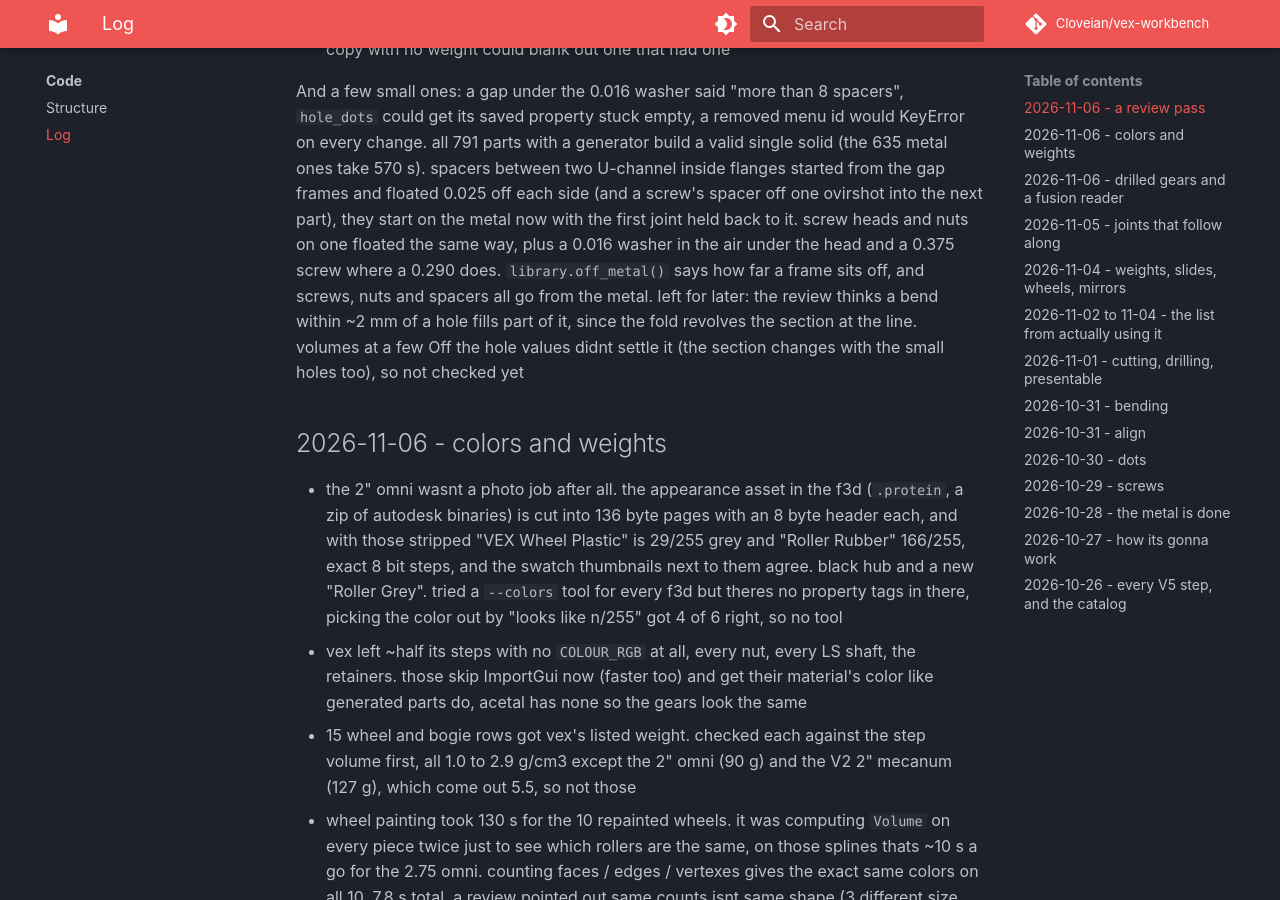
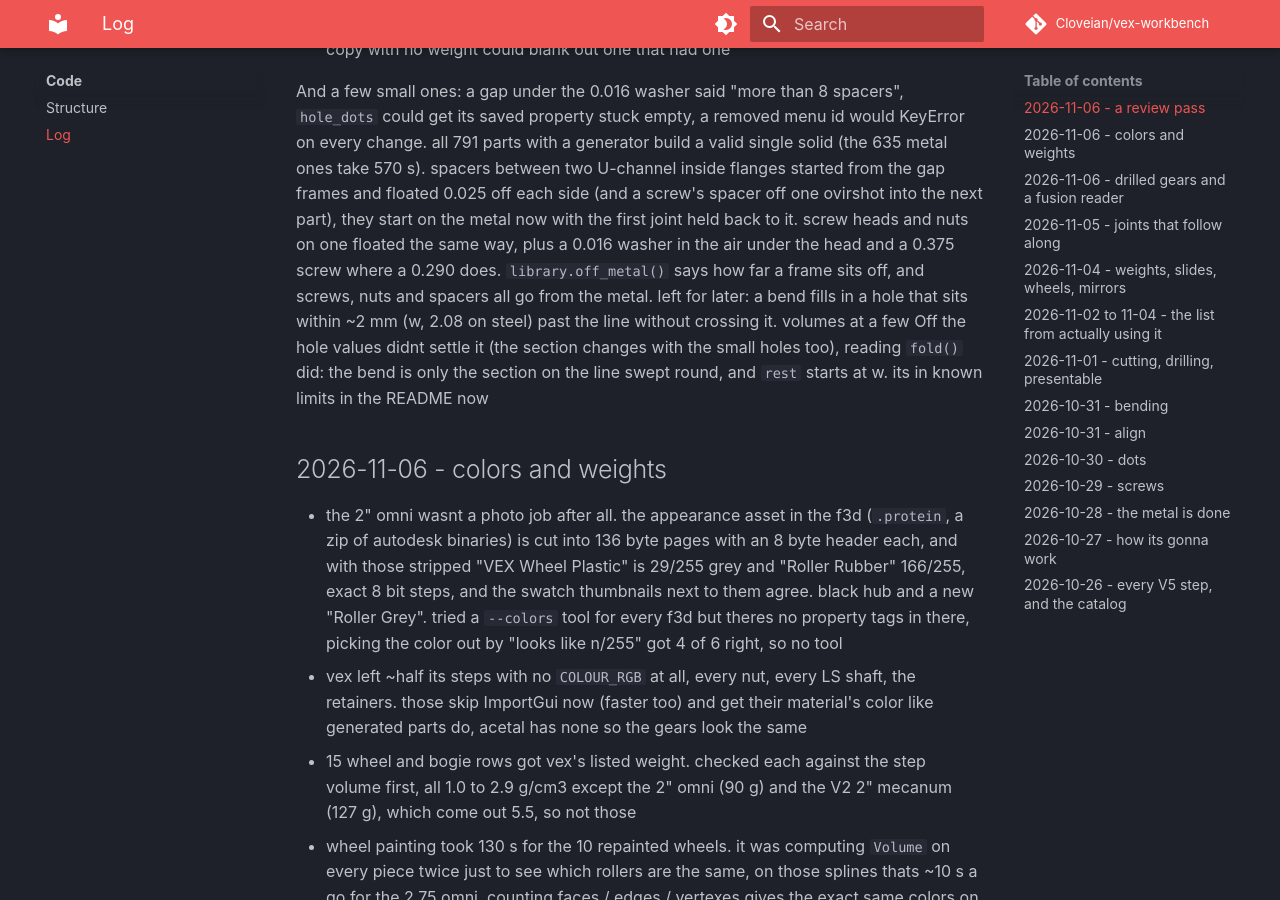
Before and after one commit to Cloveian/vex-workbench, an MkDocs documentation site: the page built from docs/code/log.md, in a window 1280 px wide and 900 px high, scrolled down 766 px. Built offline with MkDocs 1.6.1 and Material for MkDocs 9.7.7, drawn with Linux system fonts in a browser that asks for light colours; comment, search, counter and statistics services are not loaded.

Commit message:
the bend near a hole thing is real, fold() just sweeps the section on the line. known limits has it

```diff
--- a/docs/code/log.md
+++ b/docs/code/log.md
@@ -12,7 +12,7 @@ Went through every module with a bug review before any of this gets pushed. most
 - the grid dots and the hole dots cached by source name only, an undo or a linked file can hand out the same name again. both key off `source_key()` now, same as the shape cache
 - parts list didnt count through a plain link to a link (an App::Link has no Group), and a copy with no weight could blank out one that had one
 
-And a few small ones: a gap under the 0.016 washer said "more than 8 spacers", `hole_dots` could get its saved property stuck empty, a removed menu id would KeyError on every change. all 791 parts with a generator build a valid single solid (the 635 metal ones take 570 s). spacers between two U-channel inside flanges started from the gap frames and floated 0.025 off each side (and a screw's spacer off one ovirshot into the next part), they start on the metal now with the first joint held back to it. screw heads and nuts on one floated the same way, plus a 0.016 washer in the air under the head and a 0.375 screw where a 0.290 does. `library.off_metal()` says how far a frame sits off, and screws, nuts and spacers all go from the metal. left for later: the review thinks a bend within ~2 mm of a hole fills part of it, since the fold revolves the section at the line. volumes at a few Off the hole values didnt settle it (the section changes with the small holes too), so not checked yet
+And a few small ones: a gap under the 0.016 washer said "more than 8 spacers", `hole_dots` could get its saved property stuck empty, a removed menu id would KeyError on every change. all 791 parts with a generator build a valid single solid (the 635 metal ones take 570 s). spacers between two U-channel inside flanges started from the gap frames and floated 0.025 off each side (and a screw's spacer off one ovirshot into the next part), they start on the metal now with the first joint held back to it. screw heads and nuts on one floated the same way, plus a 0.016 washer in the air under the head and a 0.375 screw where a 0.290 does. `library.off_metal()` says how far a frame sits off, and screws, nuts and spacers all go from the metal. left for later: a bend fills in a hole that sits within ~2 mm (w, 2.08 on steel) past the line without crossing it. volumes at a few Off the hole values didnt settle it (the section changes with the small holes too), reading `fold()` did: the bend is only the section on the line swept round, and `rest` starts at w. its in known limits in the README now
 
 ## 2026-11-06 - colors and weights
 
```
Also changed, not shown: README.md (+1 -0 lines).
